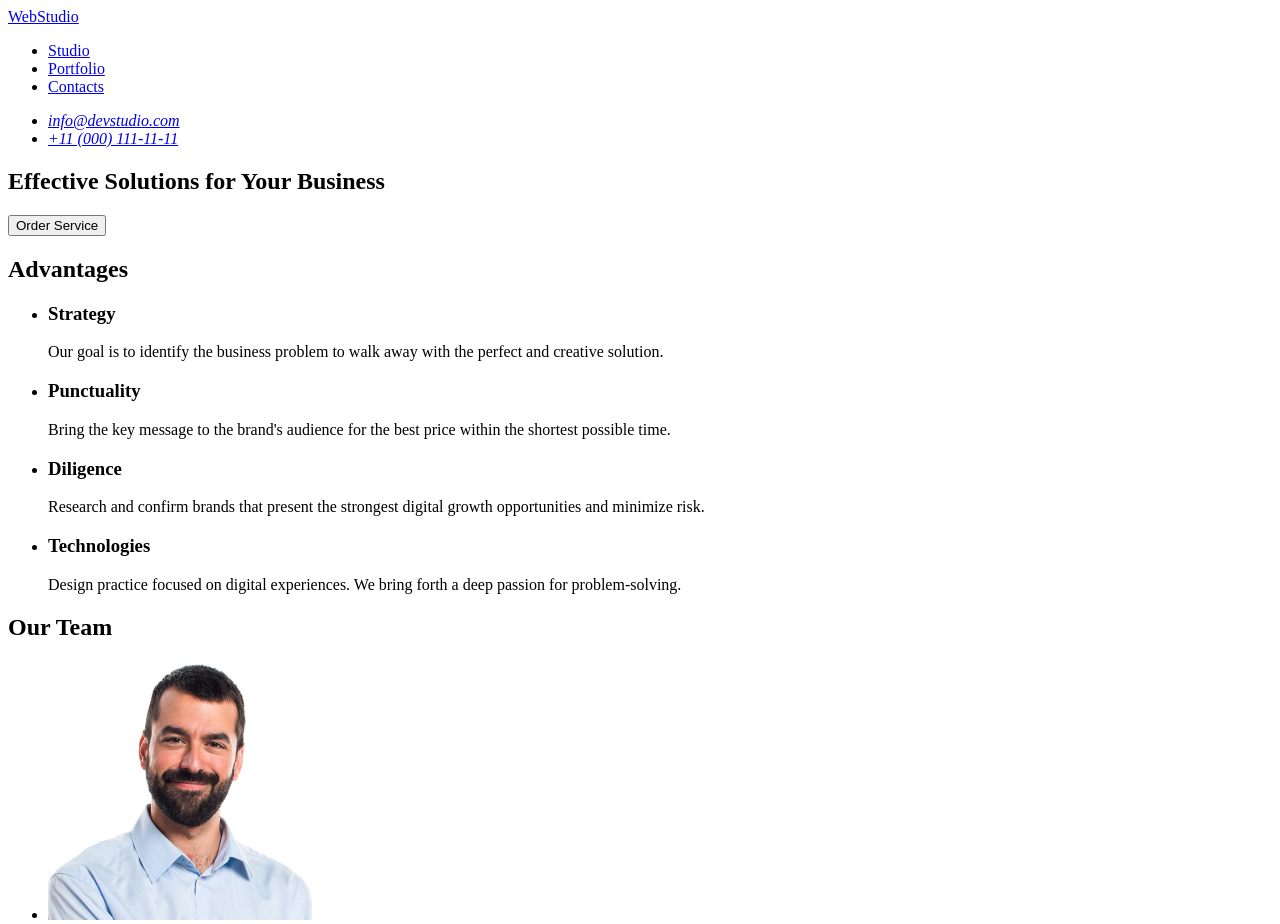
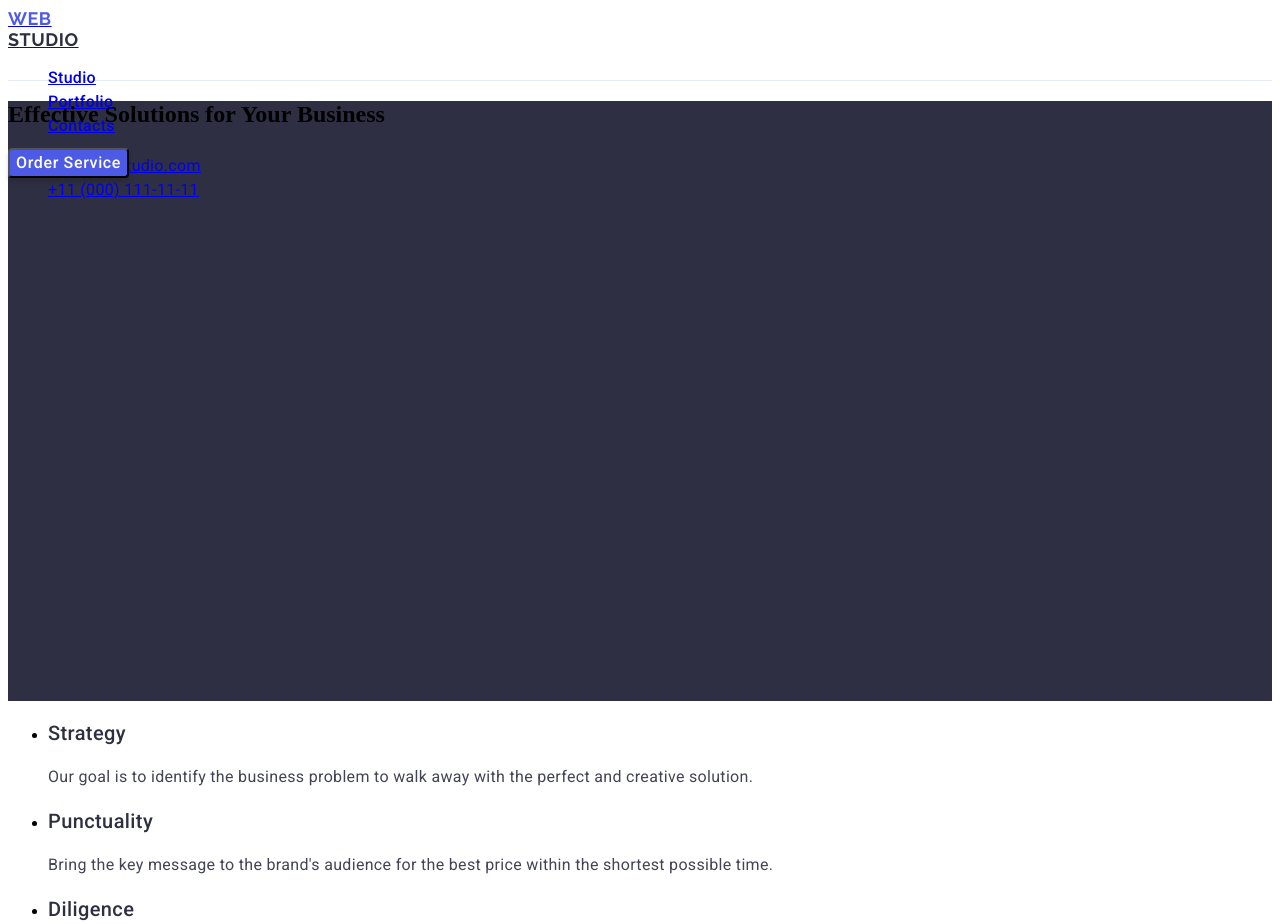
Before and after one commit to Makar91/goit-markup-hw-02, a plain HTML site: page index.html in a window 1280 px wide. Shown: the top 924 px of the page. Drawn offline with Linux system fonts and the light colour scheme.

Commit message:
upd v0.2

```diff
--- a/css/styles.css
+++ b/css/styles.css
@@ -0,0 +1,137 @@
+:root {
+    --c-bcg-navy-blue: #2e2f42;
+    --c-white: #ffffff;
+    --c-cloud: #f4f4fd;
+    --c-bgc-head: #e7e9fc;
+    --c-links-buttons-normal: #4d5ae5;
+    --c-links-buttons-hover: #404bbf;
+    --c-slate: #434455;
+}
+.header{
+    border-bottom: 1px solid var(--CORNFLOWER, #E7E9FC);
+    background: var(--WHITE, #FFF);
+    height:72px;
+    flex-shrink: 0;
+
+}
+.header_nav{
+
+}
+.header_nav_menu{
+    list-style: none;
+    color: var(--NAVY-BLUE, #2E2F42);
+    /* Body Medium */
+    font-family: Roboto;
+    font-size: 16px;
+    font-style: normal;
+    font-weight: 500;
+    line-height: 24px;
+    /* 150% */
+    letter-spacing: 0.32px;
+    flex-direction: row;
+    align-items: center;
+    padding-top: 0;
+}
+.logo1{
+    color: var(--IRIS, #4D5AE5);
+        font-family: Raleway;
+        font-size: 18px;
+        font-style: normal;
+        font-weight: 700;
+        line-height: 21px;
+        /* 116.667% */
+        letter-spacing: 0.54px;
+        text-transform: uppercase;
+        display:flex;
+        flex-wrap: wrap;
+    }
+.logo2{
+    color: var(--NAVY-BLUE, #2E2F42);
+        font-family: Raleway;
+        font-size: 18px;
+        font-style: normal;
+        font-weight: 700;
+        line-height: 21px;
+        /* 116.667% */
+        letter-spacing: 0.54px;
+        text-transform: uppercase;
+}
+.contacts{
+        list-style: none;
+        color: var(--SLATE, #434455);
+        /* Body */
+        font-family: Roboto;
+        font-size: 16px;
+        font-style: normal;
+        font-weight: 400;
+        line-height: 24px;
+        /* 150% */
+        letter-spacing: 0.32px;
+}
+a:hover, button {
+    color: #404BBF;
+}
+.slider{
+    background: var(--NAVY-BLUE, #2E2F42);
+    height: 600px;
+    flex-shrink: 0;
+        }
+/* Header 1 */
+font-family: Roboto;
+font-size: 56px;
+font-style: normal;
+font-weight: 700;
+line-height: 60px; /* 107.143% */
+letter-spacing: 1.12px;
+}
+h1{
+    color: var(--WHITE, #FFF);
+        text-align: center;
+
+        /* Header 1 */
+        font-family: Roboto;
+        font-size: 56px;
+        font-style: normal;
+        font-weight: 700;
+        line-height: 60px;
+        /* 107.143% */
+        letter-spacing: 1.12px;
+}
+.slider_order_button{
+    border-radius: 4px;
+    background: var(--IRIS, #4D5AE5);
+    box-shadow: 0px 4px 4px 0px rgba(0, 0, 0, 0.15);
+    color: var(--WHITE, #FFF);
+    /* Button Text */
+    font-family: Roboto;
+    font-size: 16px;
+    font-style: normal;
+    font-weight: 500;
+    line-height: 24px;
+    /* 150% */
+    letter-spacing: 0.64px;
+}
+.advantages_subheader{
+    color: var(--NAVY-BLUE, #2E2F42);
+
+        /* Header 3 */
+        font-family: Roboto;
+        font-size: 20px;
+        font-style: normal;
+        font-weight: 500;
+        line-height: 24px;
+        /* 120% */
+        letter-spacing: 0.4px;
+}
+.advantages_p{
+    color: var(--SLATE, #434455);
+
+        /* Body */
+        font-family: Roboto;
+        font-size: 16px;
+        font-style: normal;
+        font-weight: 400;
+        line-height: 24px;
+        /* 150% */
+        letter-spacing: 0.32px;
+}
--- a/index.html
+++ b/index.html
@@ -1,52 +1,68 @@
 <!DOCTYPE html>
-<html lang="en" prefix="og: https://ogp.me/ns# article: https://ogp.me/ns/article#  profile: https://ogp.me/ns/profile# fb: https://ogp.me/ns/fb#" class="no-js">
+<html lang="en"
+    prefix="og: https://ogp.me/ns# article: https://ogp.me/ns/article#  profile: https://ogp.me/ns/profile# fb: https://ogp.me/ns/fb#"
+    class="no-js">
+
 <head>
     <meta charset="UTF-8">
     <meta name="viewport" content="width=device-width, initial-scale=1.0">
     <meta name='robots' content="">
     <title> Main page </title>
     <meta name="description" content="">
+    <link rel="stylesheet" media="all" href="./css/styles.css">
+    <link rel="preconnect" href="https://fonts.googleapis.com" />
+    <link rel="preconnect" href="https://fonts.gstatic.com" crossorigin />
+    <link href="https://fonts.googleapis.com/css2?family=Raleway:wght@700&family=Roboto:wght@400;500;700&display=swap"
+        rel="stylesheet">
 </head>
+
 <body>
     <header class="header">
-        <nav class="header_nav_menu">
-            <a href="./index.html">WebStudio</a>
-            <ul>
+        <nav class="header_nav">
+            <a href="./index.html"><span class="logo1">WEB</span><span class="logo2">STUDIO</span></a>
+            <ul class="header_nav_menu">
                 <li><a href="#studio">Studio</a></li>
                 <li><a href="#portfolio">Portfolio</a></li>
                 <li><a href="#contacts">Contacts</a></li>
             </ul>
         </nav>
         <address>
-            <ul>
+            <ul class="contacts">
                 <li><a href="mailto:info@devstudio.com">info@devstudio.com</a></li>
                 <li><a href="tel:+110001111111">+11 (000) 111-11-11</a></li>
             </ul>
         </address>
     </header>
     <main>
-    <section>
+        <section class="slider">
             <h1>Effective Solutions for Your Business</h1>
-        <button type="button">Order Service</button>
+            <button class="slider_order_button" type="button">Order Service</button>
         </section>
         <section>
-        <h2>Advantages</h2>
+            <h2 hidden class="advantages">Advantages</h2>
             <ul>
-        <li><h3>Strategy</h3>
-            <p>Our goal is to identify the business
+                <li>
+                    <h3 class="advantages_subheader">Strategy</h3>
+                    <p class="advantages_p">Our goal is to identify the business
                         problem to walk away with the perfect and creative solution. </p>
                 </li>
                 <li>
-            <h3>Punctuality</h3>
-            <p>Bring the key message to the brand's audience for the best price within the shortest possible time.</p>
+                    <h3 class="advantages_subheader">Punctuality</h3>
+                    <p class="advantages_p">Bring the key message to the brand's audience for the best price within the
+                        shortest possible
+                        time.</p>
                 </li>
                 <li>
-            <h3>Diligence</h3>
-            <p>Research and confirm brands that present the strongest digital growth opportunities and minimize risk.</p>
+                    <h3 class="advantages_subheader">Diligence</h3>
+                    <p class="advantages_p">Research and confirm brands that present the strongest digital growth
+                        opportunities and minimize
+                        risk.</p>
                 </li>
                 <li>
-            <h3>Technologies</h3>
-            <p>Design practice focused on digital experiences. We bring forth a deep passion for problem-solving.</p>
+                    <h3 class="advantages_subheader">Technologies</h3>
+                    <p class="advantages_p">Design practice focused on digital experiences. We bring forth a deep
+                        passion for
+                        problem-solving.</p>
                 </li>
             </ul>
         </section>
@@ -54,24 +70,70 @@
             <h2>Our Team</h2>
             <ul>
                 <li>
-            <img src="./images/mark_guerrero.jpg" title="Mark Guerrero" alt="Mark Guerrero" width="264" height="260">
-            <h3>Mark Guerrero</h3>
-            <p>Product Designer</p>
+                    <img src="./images/mark_guerrero.jpg" title="Mark Guerrero" alt="Mark Guerrero" width="264"
+                        height="260">
+                    <h3 class="team_name">Mark Guerrero</h3>
+                    <p class="team_p">Product Designer</p>
                 </li>
                 <li>
                     <img src="./images/tom_ford.jpg" title="Tom Ford" alt="Tom Ford" width="264" height="260">
-            <h3>Tom Ford</h3>
-            <p>Frontend Developer</p>
+                    <h3 class="team_name">Tom Ford</h3>
+                    <p class="team_p">Frontend Developer</p>
                 </li>
                 <li>
-            <img src="./images/camila_garcia.jpg" title="Camila Garcia" alt="Camila Garcia" width="264" height="260">
-            <h3>Camila Garcia</h3>
-            <p>Marketing</p>
+                    <img src="./images/camila_garcia.jpg" title="Camila Garcia" alt="Camila Garcia" width="264"
+                        height="260">
+                    <h3 class="team_name">Camila Garcia</h3>
+                    <p class="team_p">Marketing</p>
                 </li>
                 <li>
-            <img src="./images/daniel_wilson.jpg" alt="Daniel Wilson" title="Daniel Wilson" width="264" height="260">
-            <h3>Daniel Wilson</h3>
-            <p>UI Designer</p>
+                    <img src="./images/daniel_wilson.jpg" alt="Daniel Wilson" title="Daniel Wilson" width="264"
+                        height="260">
+                    <h3 class="team_name">Daniel Wilson</h3>
+                    <p class="team_p">UI Designer</p>
+                </li>
+            </ul>
+        </section>
+        <section>
+            <h2>Our Portfolio</h2>
+            <ul>
+                <li>
+                    <img src="./images/banking_app.jpg" alt="Banking app design maket" title="Banking app design maket"
+                        width="360" height="300">
+                    <h3 class="portfolio_header">Banking App</h3>
+                    <p class="portfolio_type">App</p>
+                </li>
+                <li>
+                    <img src="./images/cashless_payment.jpg" alt="Example of cashless payment with smartphone"
+                        title="Example of cashless payment with smartphone" width="360" height="300">
+                    <h3 class="portfolio_header">Cashless Payment</h3>
+                    <p class="portfolio_type">Marketing</p>
+                </li>
+                <li>
+                    <img src="./images/meditation_app.jpg"
+                        alt="notebook and smartphone with example of first screen of meditation app"
+                        title="notebook and smartphone with example of first screen of meditation app" width="360"
+                        height="300">
+                    <h3 class="portfolio_header">Meditation App</h3>
+                    <p class="portfolio_type">App</p>
+                </li>
+                <li>
+                    <img src="./images/taxi_service.jpg" alt="photo of dashboard, helm and smartphone in taxi"
+                        title="photo of dashboard, helm and smartphone in taxi" width="360" height="300">
+                    <h3 class="portfolio_header">Taxi Service</h3>
+                    <p class="portfolio_type">Marketing</p>
+                </li>
+                <li>
+                    <img src="./images/screen_illustrations.jpg" alt="examples of wallpapers for smartphone"
+                        title="examples of wallpapers for smartphone" width="360" height="300">
+                    <h3 class="portfolio_header">Screen Illustrations</h3>
+                    <p class="portfolio_type">Design</p>
+                </li>
+                <li>
+                    <img src="./images/online_courses.jpg" alt="photo of young woman with smartphone" width="360"
+                        height="300">
+                    <h3 class="portfolio_header">Online Courses</h3>
+                    <p class="portfolio_type">Marketing</p>
                 </li>
             </ul>
         </section>
@@ -81,4 +143,5 @@
         <p>Increase the flow of customers and sales for your business with digital marketing & growth solutions.</p>
     </footer>
 </body>
+
 </html>
```
Also changed, not shown: .prettierrc.json (added), images/banking_app.jpg (added), images/cashless_payment.jpg (added), images/meditation_app.jpg (added), images/online_courses.jpg (added), images/screen_illustrations.jpg (added), images/taxi_service.jpg (added). Lines whose indentation alone changed are shown as unchanged.
